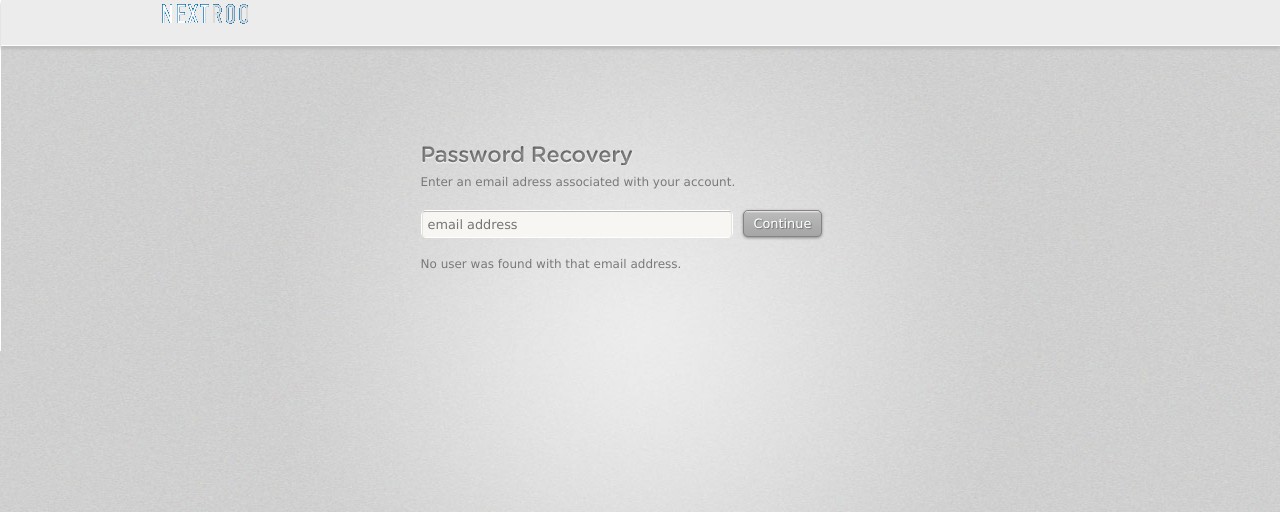
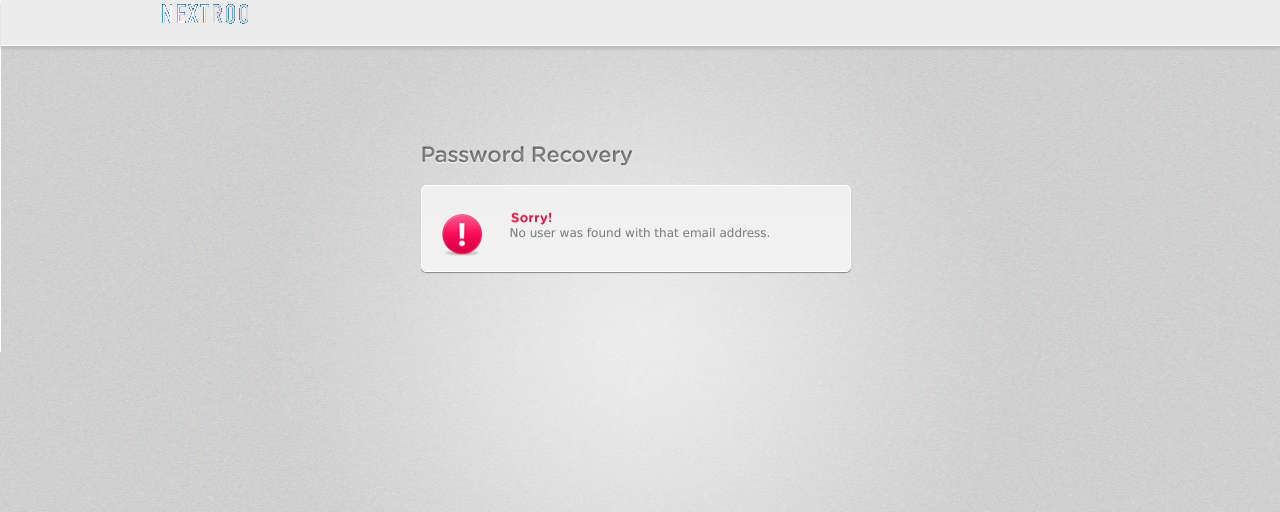
Before and after one commit to thisismedium/service.nextroomapp.com, a Django app: template nextroom/templates/service/admin/change_password.html in a window 1280 px wide. Shown: the top 512 px of the page. Run offline with Django 3.2, Linux system fonts and the light colour scheme; the template is opened without the code that fills it: most values are stand-ins (such as "Sample title", 1, 10 or a date in 2020).

Commit message:
password reset cleanup

```diff
--- a/nextroom/media/service/css/nextroom.css
+++ b/nextroom/media/service/css/nextroom.css
@@ -32,6 +32,8 @@ h1, h2, h3, h4, h5 {
 h1 { font-size: 22px; }
 h2 { font-size: 18px; }
 h3 { font-size: 12px; }
+
+a { color: #797979; }
 
 [unselectable=on] { -moz-user-select: none; -khtml-user-select: none; user-select: none; }
 
@@ -108,6 +110,34 @@ form span.input {
     margin: 20px 0;
     font-size: 11px;
 }
+
+#password_reset.not_valid #reset_form,
+#password_reset.mail_error #reset_form,
+#password_reset.email_sent #reset_form {
+    display: none;
+}
+#password_reset.not_valid #reset_instructions,
+#password_reset.mail_error #reset_instructions {
+    padding: 40px 40px 10px 88px;
+    background: #f3f3f3 url(images/password_reset_error.png) 0 0 repeat-x;
+    border: 1px solid #fff;
+    border-radius: 5px;
+    width: 300px;
+    -moz-box-shadow: 0px 1px 1px #888;
+    -webkit-box-shadow: 0px 1px 1px #888;
+    box-shadow: 0px 1px 1px #888;
+}
+#password_reset.email_sent #reset_instructions {
+    padding: 40px 40px 10px 88px;
+    background: #f3f3f3 url(images/password_reset_success.png) 0 0 repeat-x;
+    border: 1px solid #fff;
+    border-radius: 5px;
+    width: 300px;
+    -moz-box-shadow: 0px 1px 1px #888;
+    -webkit-box-shadow: 0px 1px 1px #888;
+    box-shadow: 0px 1px 1px #888;
+}
+
 #login_box #forgot_password {
     width: 310px;
     text-align: right;
--- a/nextroom/templates/service/admin/change_password.html
+++ b/nextroom/templates/service/admin/change_password.html
@@ -1,26 +1,27 @@
 {% extends "service/admin/base.html" %}
 {% block html_class %}login{% endblock %}
 {% block body_content %}
-    <div id="password_reset">
+    <div id="password_reset" class="{% if not valid %}not_valid{% endif %}{% if mail_err %} mail_error{% else %} {% if reset_sent %}email_sent{% endif %}{% endif %}">
         <h1 class="password_recovery">Password Recovery</h1>
-        <h3>Enter an email adress associated with your account.</h3>
-        <form action="" method="post">
-            <span class="input"><input type="text" name="email" placeholder="email address" /></span>
-            <input type="submit" value="Continue" />
-        </form>
+        <div id="reset_form">
+            <h3>Enter an email adress associated with your account.</h3>
+            <form action="" method="post">
+                <span class="input"><input type="text" name="email" placeholder="email address" /></span>
+                <input type="submit" value="Continue" />
+            </form>
+        </div>
         <div id="reset_instructions">
         {% if not valid %}
             <h3>No user was found with that email address.</h3>
         {% else %}
             {% if not mail_err %}
                 {% if not reset_sent %}
-                <h3>We will send you an email with instructions to reset your
-                password.</h3>
+                <h3>We will send you an email with instructions to reset your password.</h3>
                 {% else %}
                 <h3>A temporary password has been emailed to you.</h3>
                 {% endif %}
             {% else %}
-                <h3>An error occurred emailing password recovery instructions.</h3>
+                <h3>An error occurred emailing password recovery instructions. Please <a href=".">try again.</a></h3>
             {% endif %}
         {% endif %}
     </div>
```
Also changed, not shown: nextroom/media/service/css/images/password_reset_error.png (added), nextroom/media/service/css/images/password_reset_success.png (added).
